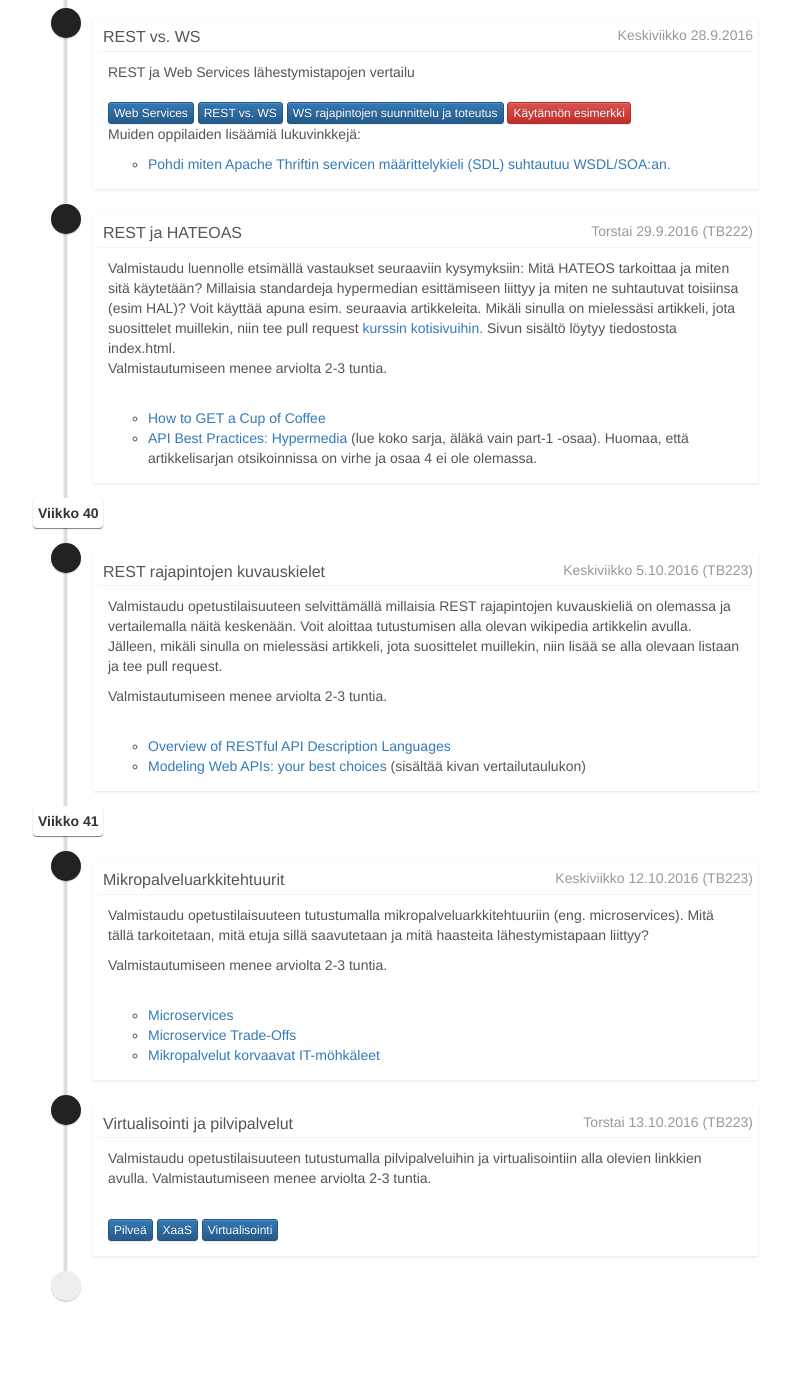
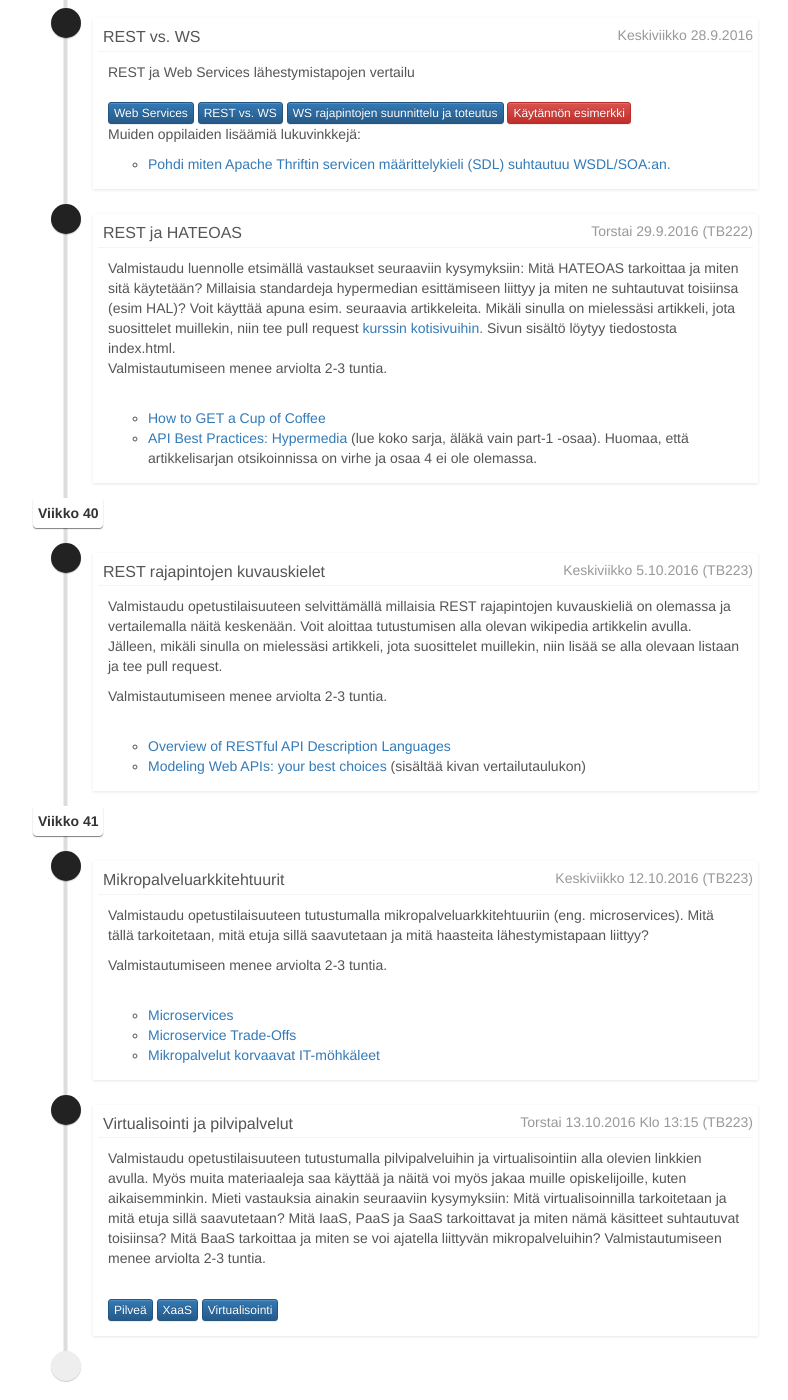
Before and after one commit to Palpo/palpo.github.io, a Jekyll site: the page built from index.html, in a window 1280 px wide and 1400 px high, scrolled down 1131 px. Shown: the whole window, without its empty margins (232-1020 px from the left). Built offline with Jekyll 4.4.1, drawn with Linux system fonts in a browser that asks for light colours; nearby versions of some CDN libraries; before the commit the page ends 2452 px from its top, so only the background shows below that.

Commit message:
questions for the virtualization lecture

```diff
--- a/index.html
+++ b/index.html
@@ -102,7 +102,7 @@ layout: default
                 <span class="time"><i class="fa fa-clock-o"></i>Torstai 29.9.2016 (TB222)</span>
                 <h3 class="timeline-header">REST ja HATEOAS</h3>
                 <div class="timeline-body">
-                  Valmistaudu luennolle etsimällä vastaukset seuraaviin kysymyksiin: Mitä HATEOS tarkoittaa ja miten sitä käytetään? Millaisia standardeja hypermedian esittämiseen liittyy ja miten ne suhtautuvat toisiinsa (esim HAL)? Voit käyttää apuna esim. seuraavia artikkeleita. Mikäli sinulla on mielessäsi artikkeli, jota suosittelet muillekin, niin tee pull request <a href="https://github.com/Palpo/palpo.github.io">kurssin kotisivuihin.</a> Sivun sisältö löytyy tiedostosta index.html.
+                  Valmistaudu luennolle etsimällä vastaukset seuraaviin kysymyksiin: Mitä HATEOAS tarkoittaa ja miten sitä käytetään? Millaisia standardeja hypermedian esittämiseen liittyy ja miten ne suhtautuvat toisiinsa (esim HAL)? Voit käyttää apuna esim. seuraavia artikkeleita. Mikäli sinulla on mielessäsi artikkeli, jota suosittelet muillekin, niin tee pull request <a href="https://github.com/Palpo/palpo.github.io">kurssin kotisivuihin.</a> Sivun sisältö löytyy tiedostosta index.html.
                   <p>Valmistautumiseen menee arviolta 2-3 tuntia.</p>
                 </div>
 
@@ -170,10 +170,10 @@ layout: default
             <li>
               <i class="fa fa-envelope bg-black"></i>
               <div class="timeline-item">
-                <span class="time"><i class="fa fa-clock-o"></i>Torstai 13.10.2016 (TB223)</span>
+                <span class="time"><i class="fa fa-clock-o"></i>Torstai 13.10.2016 Klo 13:15 (TB223)</span>
                 <h3 class="timeline-header">Virtualisointi ja pilvipalvelut</h3>
                 <div class="timeline-body">
-                  <p>Valmistaudu opetustilaisuuteen tutustumalla pilvipalveluihin ja virtualisointiin alla olevien linkkien avulla. Valmistautumiseen menee arviolta 2-3 tuntia.</p>
+                  <p>Valmistaudu opetustilaisuuteen tutustumalla pilvipalveluihin ja virtualisointiin alla olevien linkkien avulla. Myös muita materiaaleja saa käyttää ja näitä voi myös jakaa muille opiskelijoille, kuten aikaisemminkin. Mieti vastauksia ainakin seuraaviin kysymyksiin: Mitä virtualisoinnilla tarkoitetaan ja mitä etuja sillä saavutetaan? Mitä IaaS, PaaS ja SaaS tarkoittavat ja miten nämä käsitteet suhtautuvat toisiinsa? Mitä BaaS tarkoittaa ja miten se voi ajatella liittyvän mikropalveluihin? Valmistautumiseen menee arviolta 2-3 tuntia. </p>
                 </div>
 
                 <div class='timeline-footer'>
```
